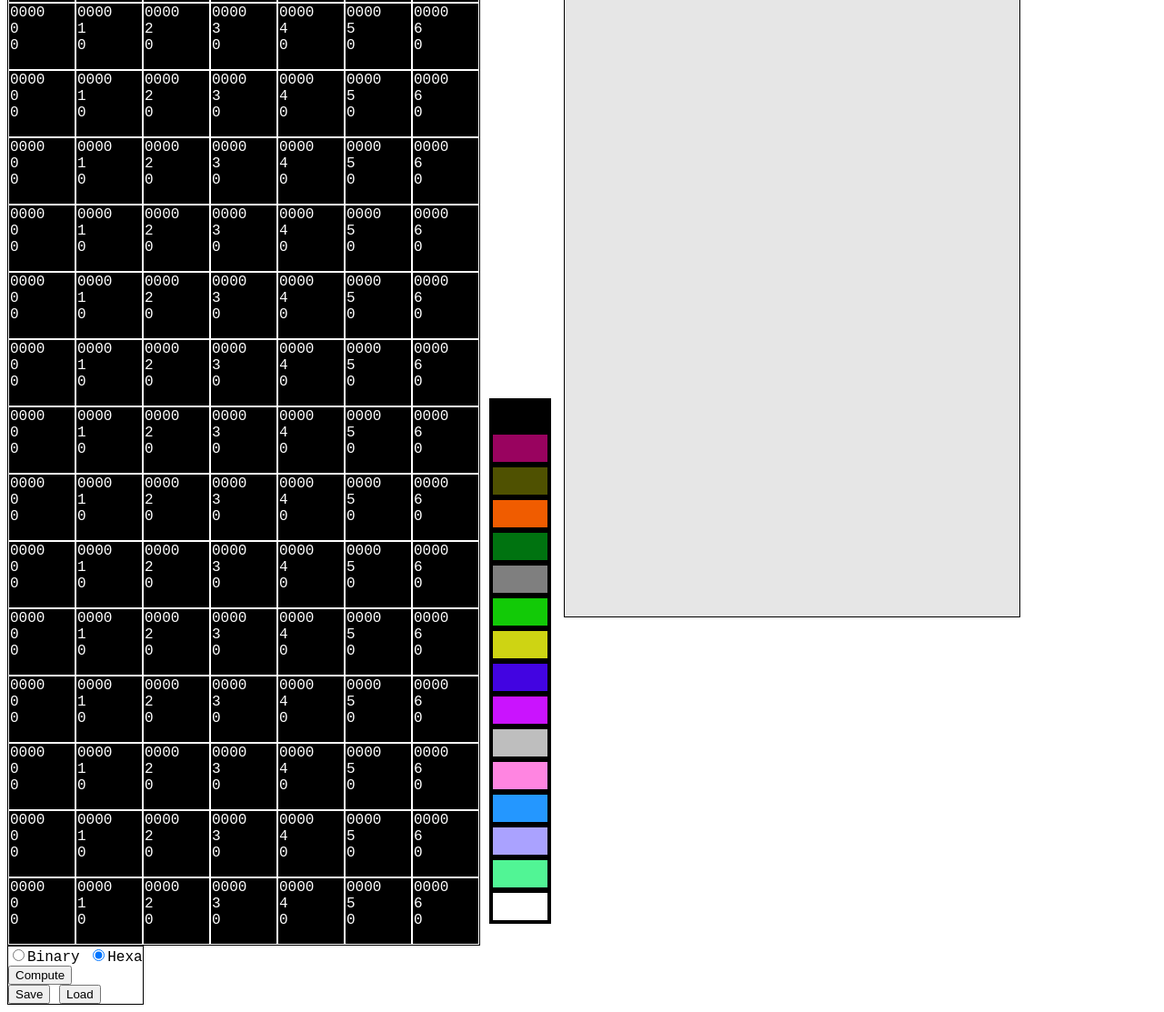
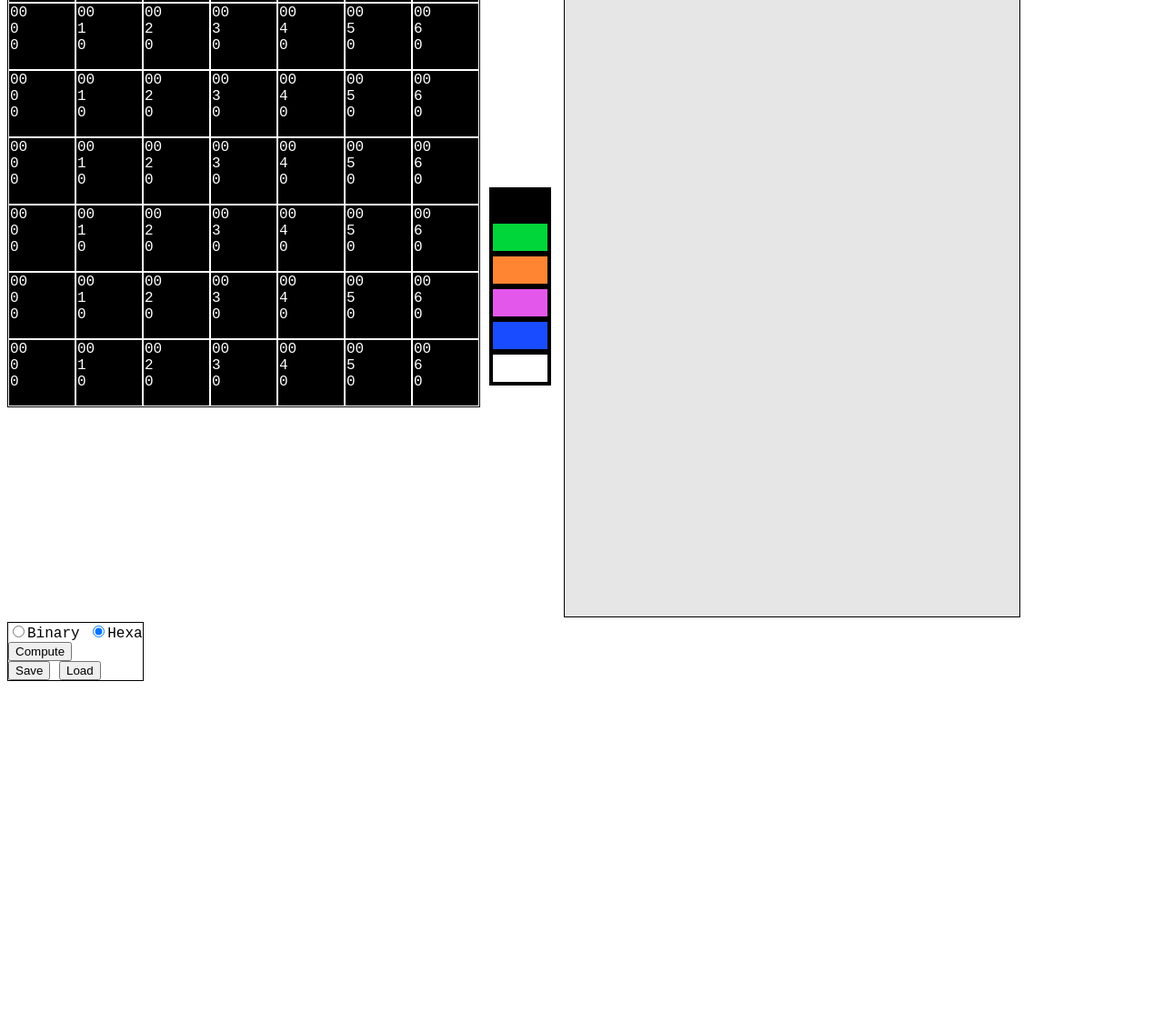
Before and after one commit to Djoulzy/TILES, a plain HTML site: page DHGR/editor/index2.html in a window 1280 px wide. Shown: the part 154-1267 px from the top of the page at 91% size. After the commit the page ends 911 px from the top, so only its background shows below. Drawn offline with nearby package versions, Linux system fonts and the light colour scheme.

Commit message:
colors OK

```diff
--- a/DHGR/editor/colors.js
+++ b/DHGR/editor/colors.js
@@ -36,7 +36,7 @@ var colors = [
         4: {
             0: {class: "orng", bin: "1100"},
             1: {class: "orng", bin: "1100"},
-            alt: {class: "orng", bin: "0111"},
+            alt: {class: "orng", bin: "0011"},
         }
     },
     {
@@ -45,7 +45,7 @@ var colors = [
         4: {
             0: {class: "dgrn", bin: "0010"},
             1: {class: "dgrn", bin: "0010"},
-            alt: {class: "dgrn", bin: "0001"},
+            alt: {class: "dgrn", bin: "1000"},
         }
     },
     {
@@ -85,7 +85,7 @@ var colors = [
         4: {
             0: {class: "dblu", bin: "0001"},
             1: {class: "dblu", bin: "0001"},
-            alt: {class: "dblu", bin: "1000"},
+            alt: {class: "dblu", bin: "0100"},
         }
     },
     {
@@ -107,7 +107,7 @@ var colors = [
         4: {
             0: {class: "gry2", bin: "0101"},
             1: {class: "gry2", bin: "0101"},
-            alt: {class: "gry2", bin: "1010"},
+            alt: {class: "gry2", bin: "0101"},
         }
     },
     {
@@ -125,15 +125,15 @@ var colors = [
         4: {
             0: {class: "mblu", bin: "0011"},
             1: {class: "mblu", bin: "0011"},
-            alt: {class: "mblu", bin: "0011"},
+            alt: {class: "mblu", bin: "1100"},
         }
     },
     {
         id: 13, // LIGHT BLUE
         2: {},
         4: {
-            0: {class: "lblu", bin: "1101"},
-            1: {class: "lblu", bin: "1101"},
+            0: {class: "lblu", bin: "1011"},
+            1: {class: "lblu", bin: "1011"},
             alt: {class: "lblu", bin: "1110"},
         }
     },
--- a/DHGR/editor/editor.css
+++ b/DHGR/editor/editor.css
@@ -95,59 +95,59 @@ body {
 }
 
 .red {
-    background-color: #99035F
+    background-color: #E43C4E;
 }
 
 .brwn {
-    background-color: #4F5101
+    background-color: #836B18;
 }
 
 .orng {
-    background-color: #F05C00
+    background-color: #FF8532;
 }
 
 .dgrn {
-    background-color: #007310
+    background-color: #00883B;
 }
 
 .gry1 {
-    background-color: #7F7F7F
+    background-color: #706971;
 }
 
 .gren {
-    background-color: #12CA07
+    background-color: #00D53A;
 }
 
 .ylow {
-    background-color: #CED413
+    background-color: #FFFF4D;
 }
 
 .dblu {
-    background-color: #4204E1
+    background-color: #0000AE;
 }
 
 .prpl {
-    background-color: #CA13FE
+    background-color: #E358EB;
 }
 
 .gry2 {
-    background-color: #BEBEBE
+    background-color: #B1C1B4;
 }
 
 .pink {
-    background-color: #FF85E1
+    background-color: #FFB293;
 }
 
 .mblu {
-    background-color: #2497FF
+    background-color: #194CFF;
 }
 
 .lblu {
-    background-color: #AAA2FF
+    background-color: #91C8FF;
 }
 
 .aqua {
-    background-color: #51F595
+    background-color: #90FFE1;
 }
 
 .pixel {
--- a/DHGR/editor/editor2.js
+++ b/DHGR/editor/editor2.js
@@ -190,7 +190,7 @@ $(document).ready(function()
     var draw = document.getElementById("drawzone")
     var pal = document.getElementById("palette")
 
-    let sprite1 = new Sprite("dhgr", 7, 16, "name")
+    let sprite1 = new Sprite("hgr", 7, 8, "name")
     sprite1.render(draw)
     sprite1.displayPalette(pal)
 
```
Also changed, not shown: 3 other files.
